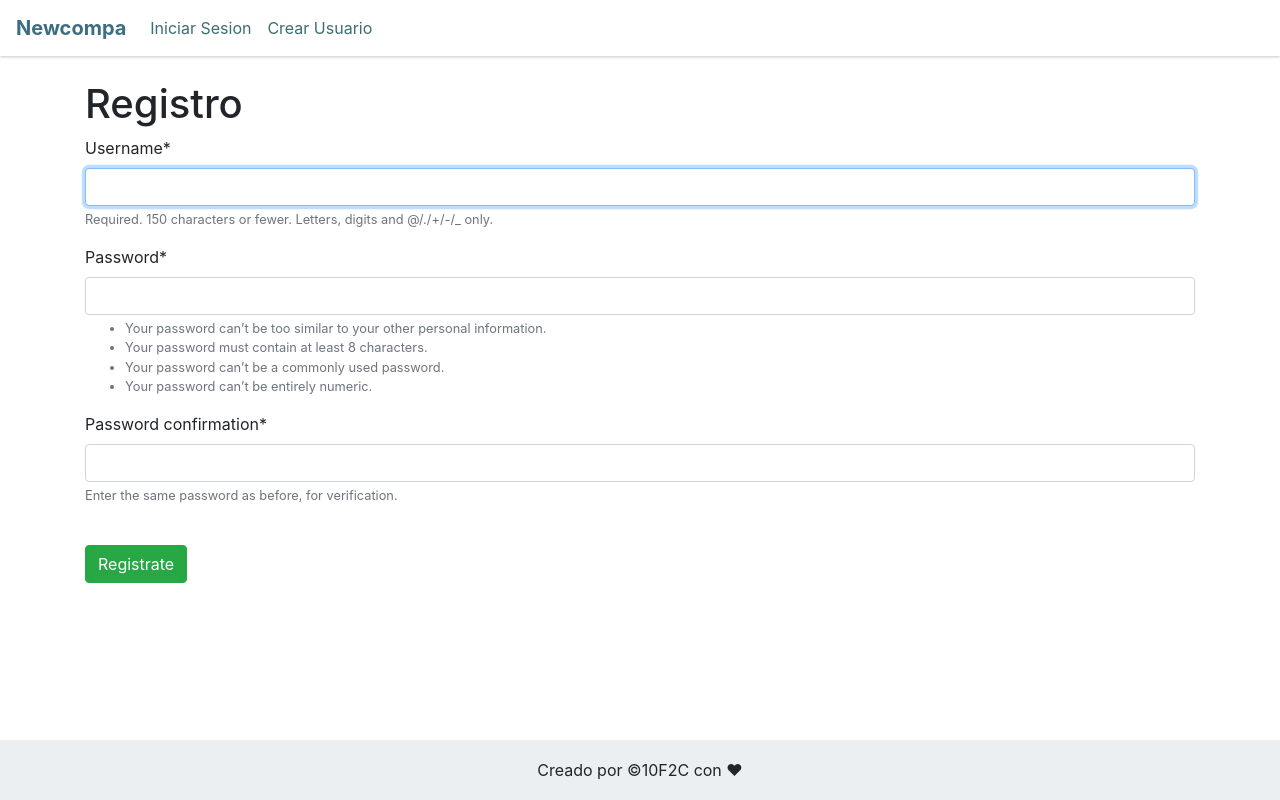
After one commit to patoba/newcompa, a Django app: page /registro in a window 1280 px wide. The commit adds this page. Run offline with Django 3.2, Linux system fonts and the light colour scheme; some libraries are stand-ins or nearby versions.

Commit message:
registro y log in

```diff
--- a/ebdjango/urls.py
+++ b/ebdjango/urls.py
@@ -18,8 +18,11 @@ from django.conf.urls.static import static
 from django.conf.urls import include, url
 from django.contrib import admin
 
+from django.urls import path
+
 urlpatterns = [
    url(r'^admin/', admin.site.urls),
    url(r'^', include('general.urls')),
-#    url(r'^', include('usuario.urls')),
+   url(r'^', include('usuario.urls')),
+   path("", include("django.contrib.auth.urls")),
 ] + static(settings.STATIC_URL, document_root=settings.STATIC_ROOT)
--- a/general/templates/general/base.html
+++ b/general/templates/general/base.html
@@ -11,30 +11,39 @@
 <body>
 
     <nav class="navbar navbar-expand-lg ">
-  <a class="navbar-brand" href="#">Newcompa</a>
+  <a class="navbar-brand" href="/">Newcompa</a>
   <button class="navbar-toggler" type="button" data-toggle="collapse" data-target="#navbarSupportedContent" aria-controls="navbarSupportedContent" aria-expanded="false" aria-label="Toggle navigation">
     <span class="navbar-toggler-icon"></span>
   </button>
 
   <div class="collapse navbar-collapse" id="navbarSupportedContent">
     <ul class="navbar-nav mr-auto">
+      {% if user.is_authenticated %}
       <li class="nav-item active">
-        <a class="nav-link" href="#">Home <span class="sr-only">(current)</span></a>
-      </li>
-      <li class="nav-item">
-        <a class="nav-link" href="#">Link</a>
+        <a class="nav-link" href="#">Mi Perfil <span class="sr-only">(current)</span></a>
       </li>
       <li class="nav-item dropdown">
         <a class="nav-link dropdown-toggle" href="#" id="navbarDropdown" role="button" data-toggle="dropdown" aria-haspopup="true" aria-expanded="false">
-          Dropdown
+          Reuniones
         </a>
         <div class="dropdown-menu" aria-labelledby="navbarDropdown">
-          <a class="dropdown-item" href="#">Action</a>
-          <a class="dropdown-item" href="#">Another action</a>
+          <a class="dropdown-item" href="#">Crear</a>
+          <a class="dropdown-item" href="#">Unirse</a>
           <div class="dropdown-divider"></div>
-          <a class="dropdown-item" href="#">Something else here</a>
+          <a class="dropdown-item" href="#">Historial</a>
         </div>
       </li>
+      <li class="nav-item active">
+        <a class="nav-link" href="/logout">Cerrar Sesion <span class="sr-only">(current)</span></a>
+      </li>
+      {% else %}
+      <li class="nav-item active">
+        <a class="nav-link" href="/login">Iniciar Sesion <span class="sr-only">(current)</span></a>
+      </li>
+      <li class="nav-item active">
+        <a class="nav-link" href="/registro">Crear Usuario <span class="sr-only">(current)</span></a>
+      </li>
+      {% endif %}
     </ul>
   </div>
 </nav>
--- a/requirements.txt
+++ b/requirements.txt
@@ -1 +1,2 @@
 Django==2.1.15
+django-crispy-forms==1.9.2
--- /dev/null
+++ b/usuario/templates/registration/registro.html
@@ -0,0 +1,20 @@
+{% extends "general/base.html" %}
+
+{% load crispy_forms_tags %}
+
+{% block content %}
+<div class="container">
+    <br>
+    <h1>Registro</h1>
+
+    <form method="post" class="form-group">
+        {% csrf_token %}
+        {{form|crispy}}
+        <br>
+        <button class="btn btn-success" type="submit" name="action">
+            Registrate
+        </button>
+    </form>
+</div>
+
+{% endblock %}
--- /dev/null
+++ b/usuario/urls.py
@@ -0,0 +1,8 @@
+from django.urls import path
+from . import views
+
+app_name = 'usuario'
+urlpatterns = [
+    path('registro', views.registro, name='registro'),
+    path('cuestionario', views.cuestionario, name = 'cuestionario')
+]
--- a/usuario/views.py
+++ b/usuario/views.py
@@ -1,3 +1,17 @@
-from django.shortcuts import render
+from django.shortcuts import render, redirect
+#from .forms import RegisterForm
+from django.contrib.auth.forms import UserCreationForm
 
 # Create your views here.
+def registro(response):
+    if response.method == "POST":
+        form = UserCreationForm(response.POST)
+        if form.is_valid():
+            form.save()
+            return redirect("/")
+    else:
+        form = UserCreationForm()
+    return render(response, "registration/registro.html", {"form":form})
+
+def cuestionario(response):
+    return render(response, "registration/cuestionario.html")
```
Also changed, not shown: ebdjango/settings.py (+7 -0 lines), usuario/templates/registration/login.html (added, +18 -0 lines), db.sqlite3, usuario/templates/registration/cuestionario.html (added).
